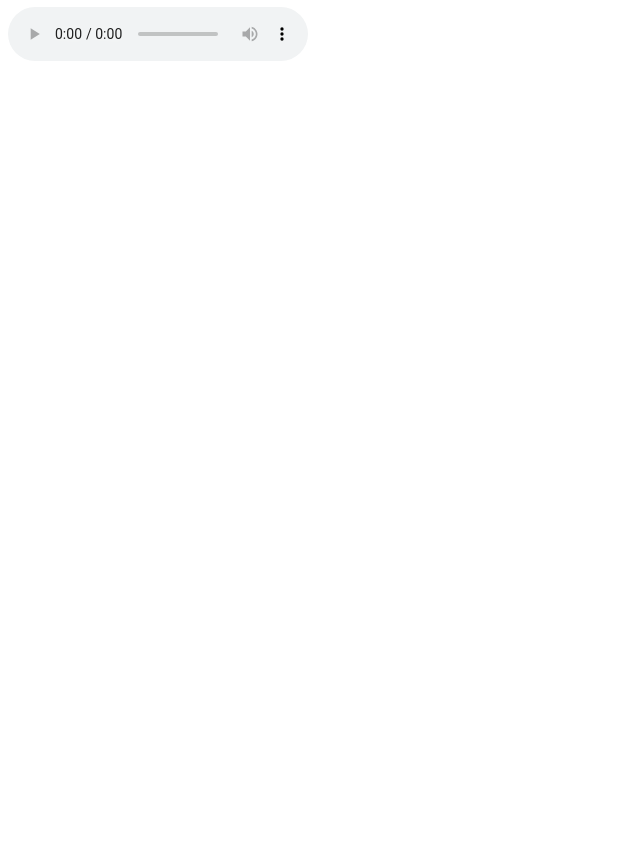
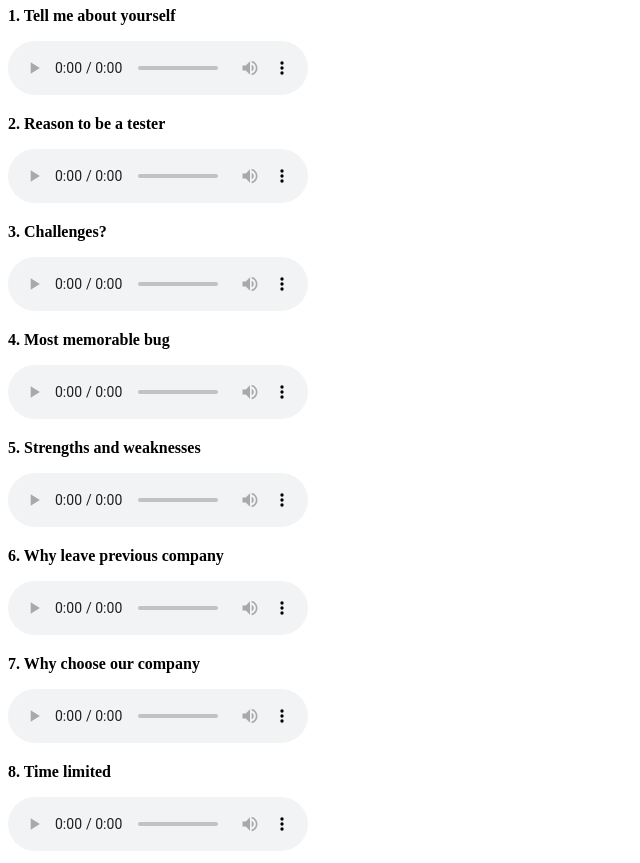
Before and after one commit to CindyDoo/audio-files, a plain HTML site: page index.html in a window 1280 px wide. Shown: the part 73-936 px from the top of the page, without its empty margins (0-640 px from the left). Before the commit the page ends 800 px from the top, so only its background shows below. Drawn offline with Linux system fonts and the light colour scheme.

Commit message:
Update index.html

```diff
--- a/index.html
+++ b/index.html
@@ -2,13 +2,57 @@
 <html lang="en">
 <head>
   <meta charset="UTF-8">
-  <title>Audio Demo</title>
+  <title>Phỏng vấn tiếng Anh</title>
 </head>
 <body>
-  <h1>Nghe thử âm thanh</h1>
+  <h1>Nghe các câu hỏi phỏng vấn</h1>
+
+  <p><strong>1. Tell me about yourself</strong></p>
   <audio controls>
     <source src="tell-me-about-yourself.mp3" type="audio/mpeg">
-    Trình duyệt của bạn không hỗ trợ phát âm thanh.
+    Trình duyệt không hỗ trợ phát âm thanh.
+  </audio>
+
+  <p><strong>2. Reason to be a tester</strong></p>
+  <audio controls>
+    <source src="reason-to-be-tester.mp3" type="audio/mpeg">
+    Trình duyệt không hỗ trợ phát âm thanh.
+  </audio>
+
+  <p><strong>3. Challenges?</strong></p>
+  <audio controls>
+    <source src="challenges.mp3" type="audio/mpeg">
+    Trình duyệt không hỗ trợ phát âm thanh.
+  </audio>
+
+   <p><strong>4. Most memorable bug</strong></p>
+  <audio controls>
+    <source src="memorable-bug.mp3" type="audio/mpeg">
+    Trình duyệt không hỗ trợ phát âm thanh.
+  </audio>
+
+  <p><strong>5. Strengths and weaknesses</strong></p>
+  <audio controls>
+    <source src="strength-and-weakness.mp3" type="audio/mpeg">
+    Trình duyệt không hỗ trợ phát âm thanh.
+  </audio>
+
+  <p><strong>6. Why leave previous company</strong></p>
+  <audio controls>
+    <source src="reason-to-leave.mp3" type="audio/mpeg">
+    Trình duyệt không hỗ trợ phát âm thanh.
+  </audio>
+
+  <p><strong>7. Why choose our company</strong></p>
+  <audio controls>
+    <source src="why-our-company.mp3" type="audio/mpeg">
+    Trình duyệt không hỗ trợ phát âm thanh.
+  </audio>
+
+    <p><strong>8. Time limited</strong></p>
+  <audio controls>
+    <source src="time-limited.mp3" type="audio/mpeg">
+    Trình duyệt không hỗ trợ phát âm thanh.
   </audio>
 </body>
 </html>
```
